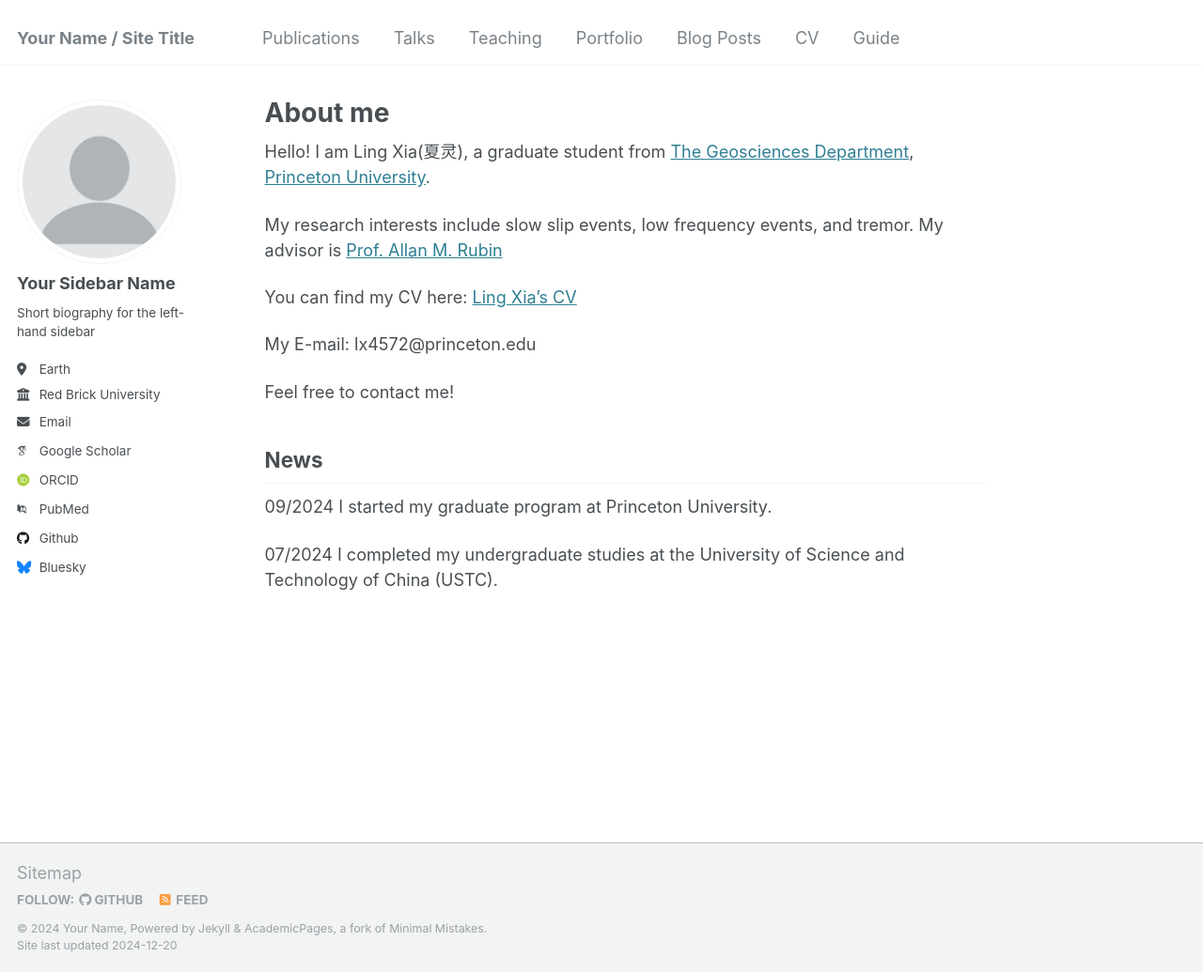
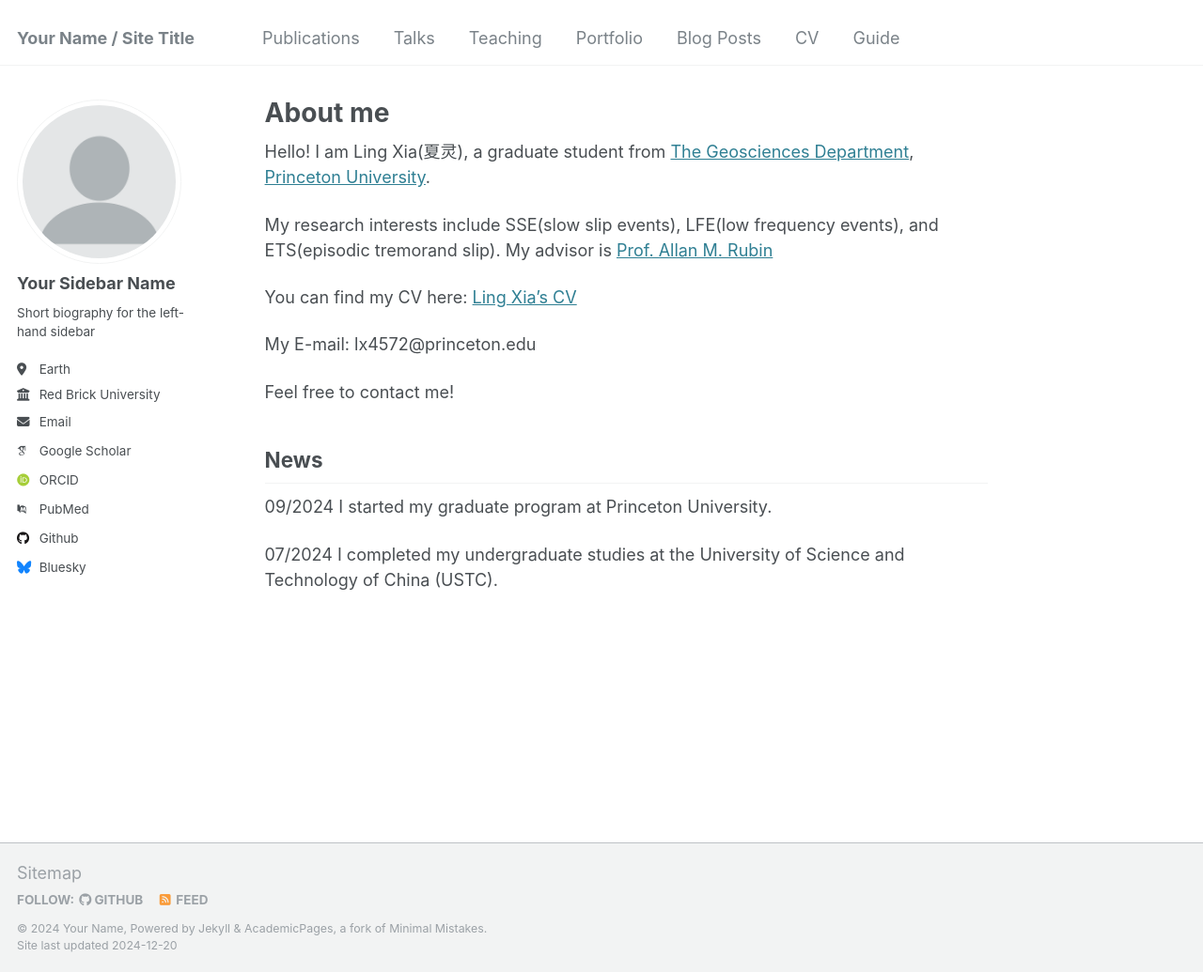
Before and after one commit to xialing2003/xialing2003.github.io, a Jekyll site: the page built from _pages/about.md, in a window 1280 px wide and 1035 px high. Shown: the whole window at 94% size. Built offline with Jekyll 4.4.1, drawn with Linux system fonts in a browser that asks for light colours; some web fonts are replaced.

Commit message:
Update about.md

```diff
--- a/_pages/about.md
+++ b/_pages/about.md
@@ -9,7 +9,8 @@ redirect_from:
 
 Hello! I am Ling Xia(夏灵), a graduate student from [The Geosciences Department](https://geosciences.princeton.edu/), [Princeton University](https://www.princeton.edu/).
 
-My research interests include slow slip events, low frequency events, and tremor. My advisor is [Prof. Allan M. Rubin](https://geosciences.princeton.edu/people/allan-m-rubin)
+My research interests include SSE(slow slip events), LFE(low frequency events), and ETS(episodic tremorand slip).
+My advisor is [Prof. Allan M. Rubin](https://geosciences.princeton.edu/people/allan-m-rubin)
 
 You can find my CV here: [Ling Xia's CV](https://github.com/xialing2003/xialing2003.github.io/blob/master/files/CV_Ling_Xia_Nov_2024.pdf)
 
```
